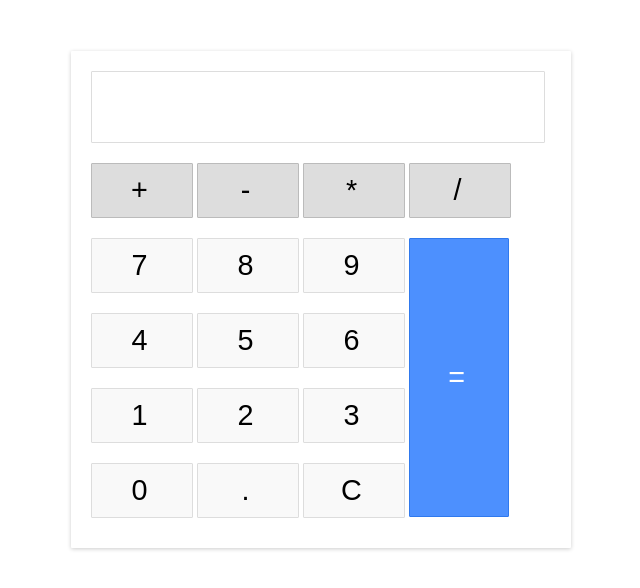
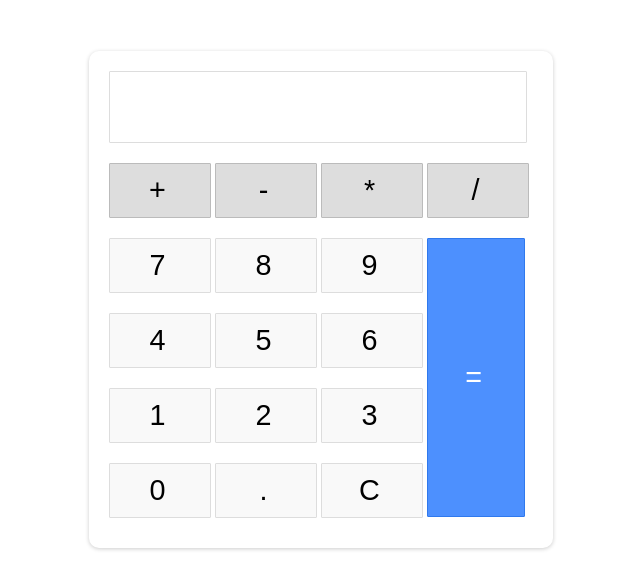
Before and after one commit to NoeOnDev/Calculator-Web-Lexical-Derivation-Tree, a React (Vite) app: page / in a window 1280 px wide. Shown: the top 588 px of the page, without its empty margins (319-959 px from the left). Built offline with nearby package versions, Linux system fonts and the light colour scheme.

Commit message:
Actualizado el estilo del calculador

```diff
--- a/src/styles/calculatorStyle.module.css
+++ b/src/styles/calculatorStyle.module.css
@@ -1,5 +1,5 @@
 body {
-    width: 500px;
+    width: 464px;
     margin: 4% auto;
     font-family: 'Source Sans Pro', sans-serif;
     letter-spacing: 5px;
@@ -10,7 +10,7 @@ body {
     padding: 20px;
     -webkit-box-shadow: 0px 1px 4px 0px rgba(0, 0, 0, 0.2);
     box-shadow: 0px 1px 4px 0px rgba(0, 0, 0, 0.2);
-    border-radius: 1px;
+    border-radius: 10px;
   }
 
   .input {
@@ -90,7 +90,7 @@ body {
     border-radius: 1px;
     width: 17%;
     text-align: center;
-    padding: 122px 10px;
+    padding: 122px 12px;
     margin: 10px 6px 10px 0;
     vertical-align: top;
     cursor: pointer;
```
